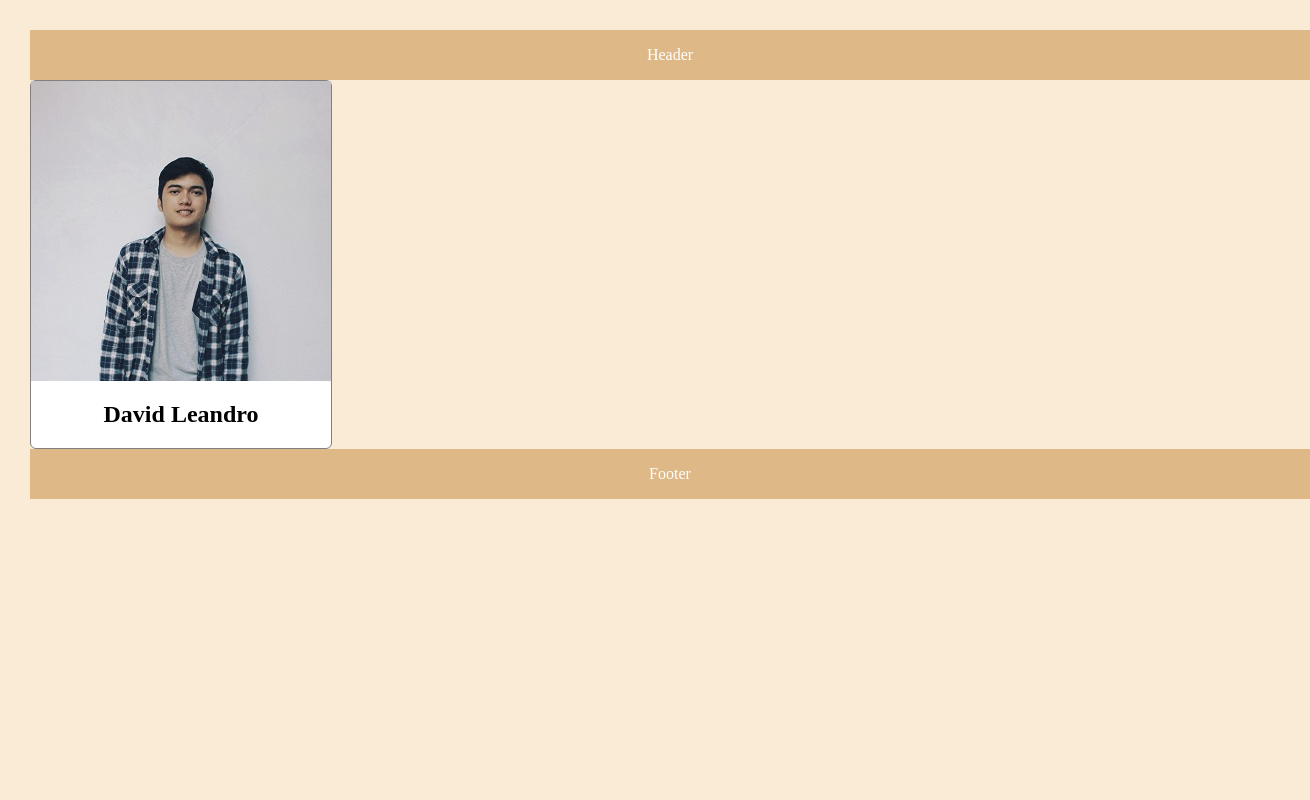
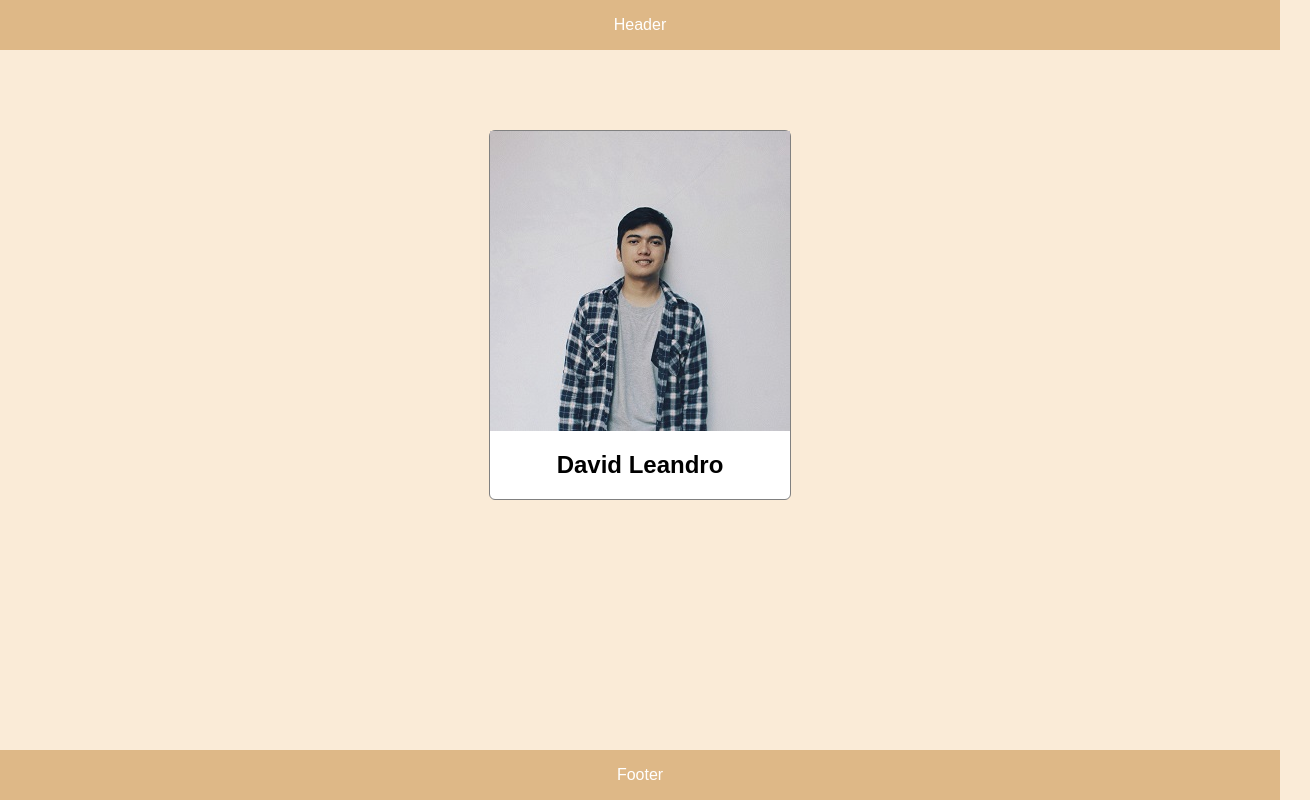
Before and after one commit to nugrahaputra100/my-repo-from-remote, a plain HTML site: page index.html in a window 1280 px wide. Shown: the whole page, 1310 px wide, since content can reach past the window. Drawn offline with Linux system fonts and the light colour scheme.

Commit message:
changed style for selector body

```diff
--- a/style.css
+++ b/style.css
@@ -1,11 +1,15 @@
 body {
     width: 100%;
-    margin: 30px;
+    height: 100%;
+    margin: 0px;
+    padding: 0px;
     background-color: antiquewhite;
+    font-family: Arial, Helvetica, sans-serif;
  }
 
  #profile-container{
     max-width: 300px;
+    margin: 80px auto;
     background-color: white;
     border: 1px solid gray;
     border-radius: 6px;
@@ -23,6 +27,8 @@ body {
  #footer {
     width: 100%;
     height: 50px;
+    position: absolute;
+    bottom: 0;
     line-height: 50px;
     background-color: burlywood;
     text-align: center;
```
